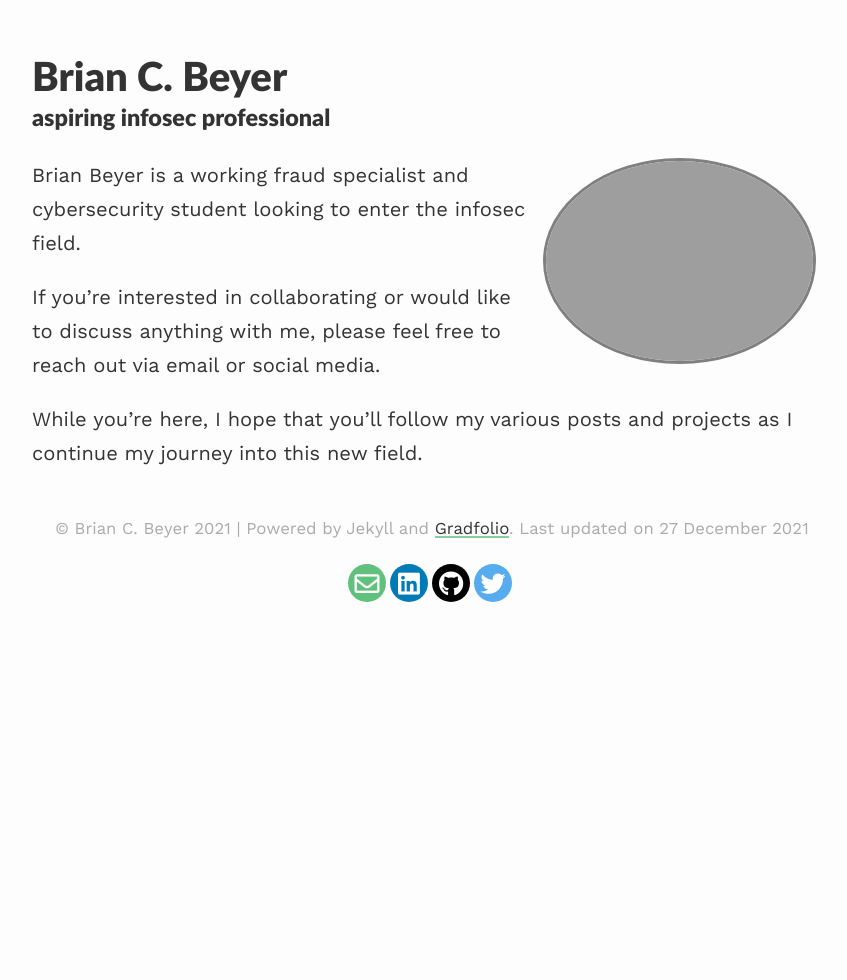
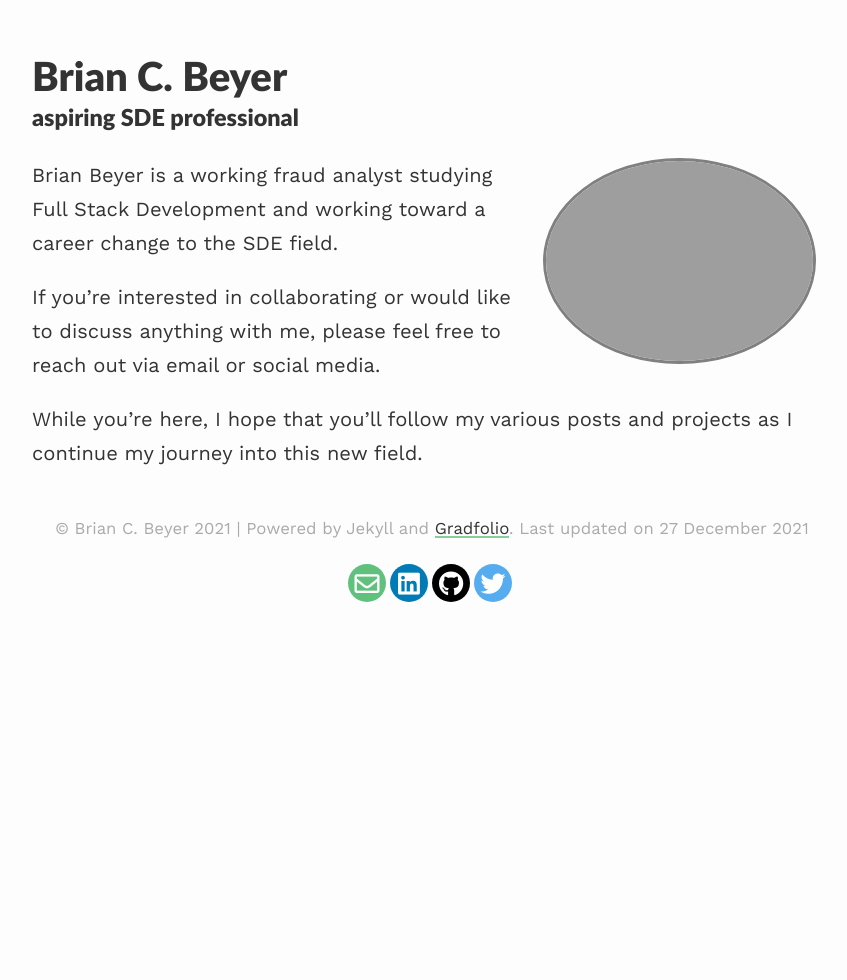
Before and after one commit to hermanthehermit/hermanthehermit.github.io, a Jekyll site: the page built from index.md, in a window 1280 px wide. Shown: the whole page, without its empty margins (208-1055 px from the left). Built offline with Jekyll 4.4.1, drawn with Linux system fonts in a browser that asks for light colours; nearby versions of some CDN libraries.

Commit message:
update career field

```diff
--- a/_config.yml
+++ b/_config.yml
@@ -1,7 +1,7 @@
 ### your site title here
 
 title: Brian C. Beyer
-description: aspiring infosec professional
+description: aspiring SDE professional
 
 baseurl: / #name of GitHub repository
 url:  #custom url to be used instead of GitHub repository
--- a/index.md
+++ b/index.md
@@ -7,7 +7,7 @@ profile:
 published: true
 ---
 
-Brian Beyer is a working fraud specialist and cybersecurity student looking to enter the infosec field.
+Brian Beyer is a working fraud analyst studying Full Stack Development and working toward a career change to the SDE field.
 
 If you're interested in collaborating or would like to discuss anything with me, please feel free to reach out via email or social media.
 
```
